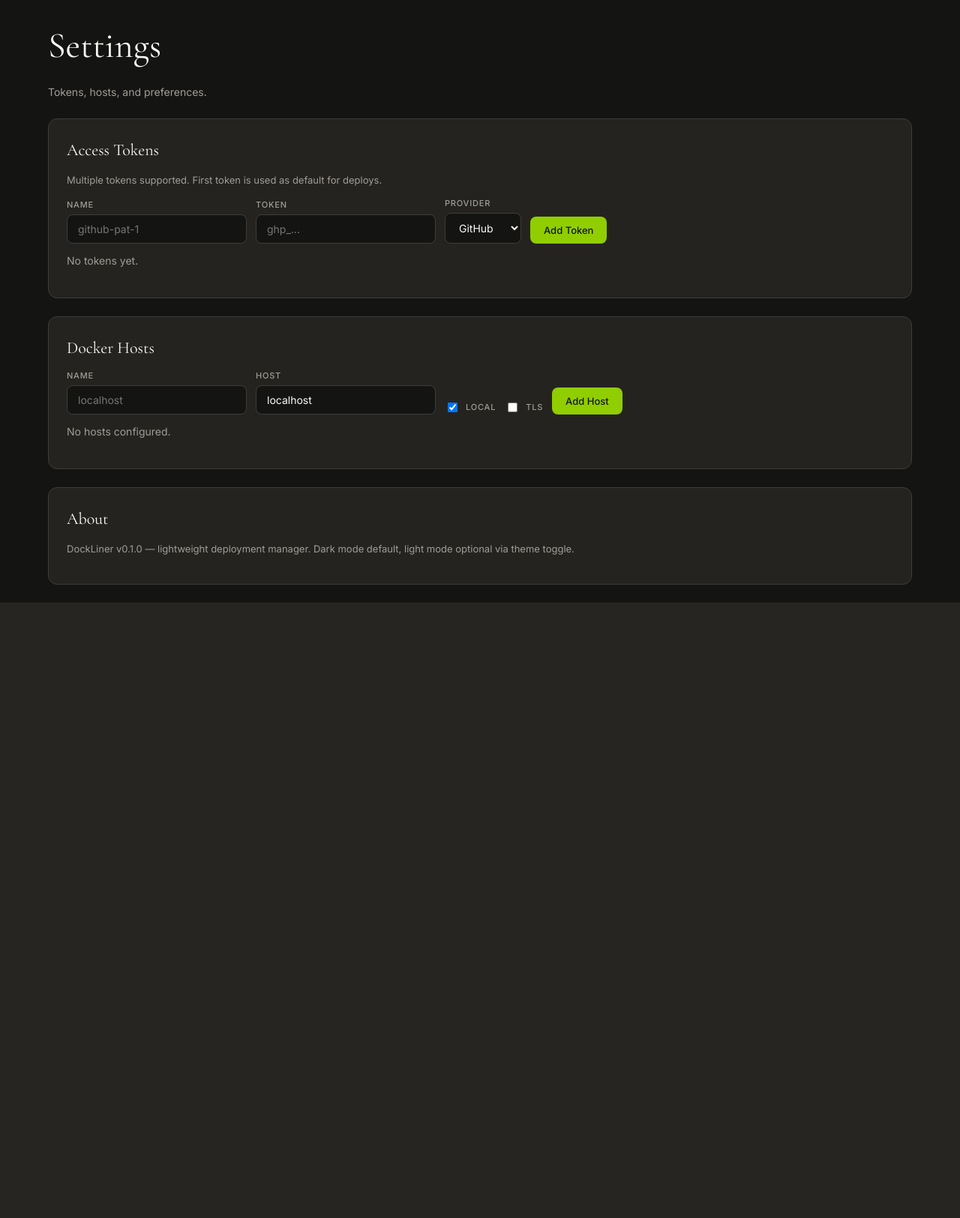
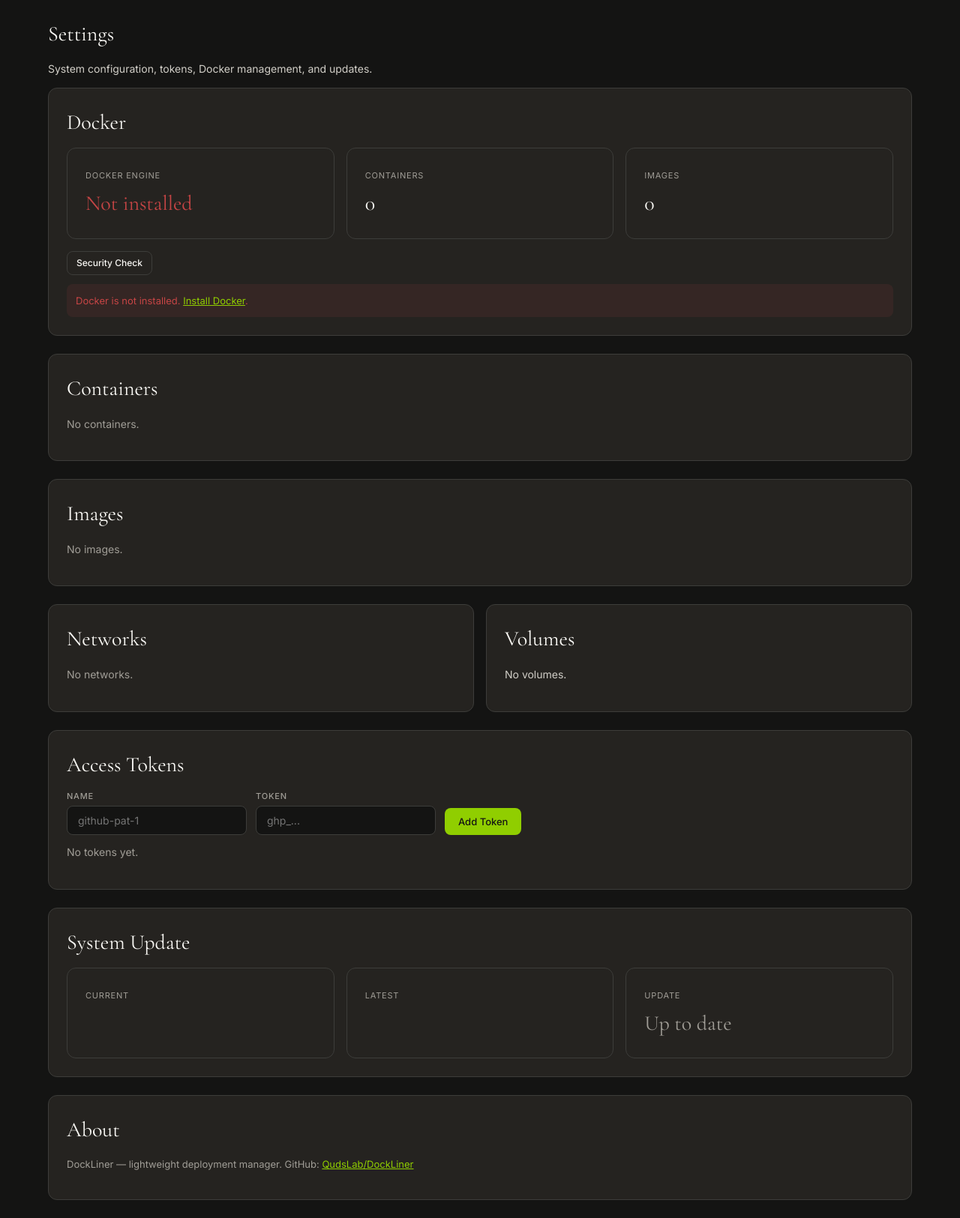
Before and after one commit to QudsLab/DockLiner, a FastAPI app: template app/templates/settings.html in a window 1280 px wide. Shown: the part 64-1689 px from the top of the page at 75% size. Before the commit the page ends 868 px from the top, so only its background shows below. Run offline with FastAPI, Linux system fonts and the light colour scheme; the template is opened without the code that fills it, so the values that code supplies are empty.

Commit message:
Update settings.html

```diff
--- a/app/templates/settings.html
+++ b/app/templates/settings.html
@@ -1,102 +1,180 @@
 {% extends "base.html" %}
 {% block title %}Settings — DockLiner{% endblock %}
 {% block content %}
-<h1 style="font-size:48px; margin-bottom:8px;">Settings</h1>
-<p style="color:var(--muted); margin-bottom:24px;">Tokens, hosts, and preferences.</p>
+<h1 class="hero-title">Settings</h1>
+<p class="section-subtitle">System configuration, tokens, Docker management, and updates.</p>
 
+<!-- Docker Install / Upgrade -->
 <div class="card" style="margin-bottom:24px;">
-  <h2 style="font-size:22px;">Access Tokens</h2>
-  <p style="color:var(--muted); font-size:13px;">Multiple tokens supported. First token is used as default for deploys.</p>
+  <h2 class="section-title">Docker</h2>
+  <div class="grid grid-3" style="margin-bottom:16px;">
+    <div class="card">
+      <label style="font-size:11px;text-transform:uppercase;letter-spacing:0.8px;color:var(--muted);">Docker Engine</label>
+      <div style="font-size:28px;font-family:var(--font-display);color:var(--ink);margin-top:6px;">
+        {% if docker_installed and docker_running %}
+          {{ docker_version or info.ServerVersion or 'Running' }}
+        {% elif docker_installed and not docker_running %}
+          <span style="color:var(--error);">Daemon stopped</span>
+        {% else %}
+          <span style="color:var(--error);">Not installed</span>
+        {% endif %}
+      </div>
+      {% if docker_installed %}
+      <div style="margin-top:10px;">
+        {% if docker_running %}
+          <button class="btn btn-danger btn-sm" onclick="controlDaemon('stop')">Turn Off Daemon</button>
+        {% else %}
+          <button class="btn btn-success btn-sm" onclick="controlDaemon('start')">Turn On Daemon</button>
+        {% endif %}
+      </div>
+      {% endif %}
+    </div>
+    <div class="card">
+      <label style="font-size:11px;text-transform:uppercase;letter-spacing:0.8px;color:var(--muted);">Containers</label>
+      <div style="font-size:28px;font-family:var(--font-display);color:var(--ink);margin-top:6px;">{{ containers|length }}</div>
+    </div>
+    <div class="card">
+      <label style="font-size:11px;text-transform:uppercase;letter-spacing:0.8px;color:var(--muted);">Images</label>
+      <div style="font-size:28px;font-family:var(--font-display);color:var(--ink);margin-top:6px;">{{ images|length }}</div>
+    </div>
+  </div>
+  <div style="display:flex;gap:8px;flex-wrap:wrap;">
+    <a class="btn btn-secondary btn-sm" href="/api/docker/security" onclick="event.preventDefault();fetch(this.href).then(r=>r.json()).then(d=>alert(JSON.stringify(d,null,2)))">Security Check</a>
+  </div>
+  {% if not docker_installed %}
+  <div style="margin-top:12px;padding:12px;background:rgba(198,69,69,0.1);border-radius:var(--radius-md);color:var(--error);font-size:13px;">
+    Docker is not installed. <a href="https://docs.docker.com/engine/install/" target="_blank" style="color:var(--primary);">Install Docker</a>.
+  </div>
+  {% elif docker_installed and not docker_running %}
+  <div style="margin-top:12px;padding:12px;background:rgba(198,69,69,0.1);border-radius:var(--radius-md);color:var(--error);font-size:13px;">
+    Docker is installed but the daemon is not running. Start Docker Desktop or the docker service.
+  </div>
+  {% endif %}
+</div>
+
+<!-- Containers table -->
+<div class="card" style="margin-bottom:24px;">
+  <h2 class="section-title">Containers</h2>
+  {% if containers %}
+  <table class="table">
+    <thead><tr><th>ID</th><th>Image</th><th>Names</th><th>Status</th><th>State</th><th>Ports</th><th>Actions</th></tr></thead>
+    <tbody>
+    {% for c in containers %}
+      <tr>
+        <td>{{ c.ID[:12] }}</td><td>{{ c.Image }}</td><td>{{ c.Names }}</td><td>{{ c.Status }}</td><td>{{ c.State }}</td><td>{{ c.Ports or '-' }}</td>
+        <td>
+          <button class="btn btn-secondary btn-sm" onclick="fetch('/api/docker/containers/{{ c.ID }}/stop',{method:'POST'}).then(()=>location.reload())">Stop</button>
+          <button class="btn btn-danger btn-sm" onclick="fetch('/api/docker/containers/{{ c.ID }}/remove?force=true',{method:'POST'}).then(()=>location.reload())">Remove</button>
+          <button class="btn btn-ghost btn-sm" onclick="fetch('/api/docker/containers/{{ c.ID }}/ports').then(r=>r.json()).then(d=>alert(JSON.stringify(d,null,2)))">Ports</button>
+        </td>
+      </tr>
+    {% endfor %}
+    </tbody>
+  </table>
+  {% else %}<p style="color:var(--muted)">No containers.</p>{% endif %}
+</div>
+
+<!-- Images table -->
+<div class="card" style="margin-bottom:24px;">
+  <h2 class="section-title">Images</h2>
+  {% if images %}
+  <table class="table">
+    <thead><tr><th>Repository</th><th>Tag</th><th>ID</th><th>Size</th><th>Created</th><th>Actions</th></tr></thead>
+    <tbody>
+    {% for i in images %}
+      <tr><td>{{ i.Repository }}</td><td>{{ i.Tag }}</td><td>{{ i.ID[:12] }}</td><td>{{ i.Size }}</td><td>{{ i.CreatedAt }}</td><td><button class="btn btn-danger btn-sm" onclick="fetch('/api/docker/images/{{ i.ID }}/remove',{method:'POST'}).then(()=>location.reload())">Remove</button></td></tr>
+    {% endfor %}
+    </tbody>
+  </table>
+  {% else %}<p style="color:var(--muted)">No images.</p>{% endif %}
+</div>
+
+<!-- Networks & Volumes -->
+<div class="grid grid-2" style="margin-bottom:24px;">
+  <div class="card">
+    <h2 class="section-title">Networks</h2>
+    {% if networks %}
+    <table class="table"><thead><tr><th>Name</th><th>ID</th><th>Driver</th><th>Scope</th></tr></thead><tbody>
+      {% for n in networks %}<tr><td>{{ n.Name }}</td><td>{{ n.ID[:12] }}</td><td>{{ n.Driver }}</td><td>{{ n.Scope }}</td></tr>{% endfor %}
+    </tbody></table>
+    {% else %}<p style="color:var(--muted)">No networks.</p>{% endif %}
+  </div>
+  <div class="card">
+    <h2 class="section-title">Volumes</h2>
+    {% if volumes %}
+    <table class="table"><thead><tr><th>Name</th><th>Driver</th><th>Scope</th></tr></thead><tbody>
+      {% for v in volumes %}<tr><td>{{ v.Name }}</td><td>{{ v.Driver }}</td><td>{{ v.Scope }}</td></tr>{% endfor %}
+    </tbody></table>
+    {% else %}<p class="muted">No volumes.</p>{% endif %}
+  </div>
+</div>
+
+<!-- Access Tokens -->
+<div class="card" style="margin-bottom:24px;">
+  <h2 class="section-title">Access Tokens</h2>
   <form onsubmit="return createToken(this)" style="margin-top:12px;">
     <div class="form-row">
-      <div class="form-col"><label>Name</label><input name="name" required placeholder="github-pat-1"></div>
-      <div class="form-col"><label>Token</label><input name="token" required type="password" placeholder="ghp_..."></div>
-      <div class="form-col"><label>Provider</label>
-        <select name="provider">
-          <option value="github">GitHub</option>
-          <option value="gitlab">GitLab</option>
-          <option value="generic">Generic</option>
-        </select>
-      </div>
+      <div class="form-col"><label>Name</label><input class="input" name="name" required placeholder="github-pat-1"></div>
+      <div class="form-col"><label>Token</label><input class="input" name="token" required type="password" placeholder="ghp_..."></div>
       <div class="form-col" style="align-self:end;"><button class="btn btn-primary">Add Token</button></div>
     </div>
   </form>
   {% if tokens %}
-  <table style="margin-top:16px;">
+  <table class="table" style="margin-top:16px;">
     <thead><tr><th>Name</th><th>Provider</th><th>Created</th><th>Actions</th></tr></thead>
     <tbody>
     {% for t in tokens %}
-      <tr>
-        <td>{{ t.name }}</td>
-        <td>{{ t.provider }}</td>
-        <td>{{ t.created_at.strftime('%Y-%m-%d %H:%M') }}</td>
-        <td><button class="btn btn-secondary btn-sm" onclick="if(confirm('Delete token?')) fetch('/api/tokens/{{ t.id }}',{method:'DELETE'}).then(()=>location.reload())">Delete</button></td>
-      </tr>
+      <tr><td>{{ t.name }}</td><td>GitHub</td><td>{{ t.created_at.strftime('%Y-%m-%d %H:%M') }}</td><td><button class="btn btn-danger btn-sm" onclick="if(confirm('Delete token?')) fetch('/api/tokens/{{ t.id }}',{method:'DELETE'}).then(()=>location.reload())">Delete</button></td></tr>
     {% endfor %}
     </tbody>
   </table>
-  {% else %}
-  <p style="color:var(--muted); margin-top:12px;">No tokens yet.</p>
-  {% endif %}
+  {% else %}<p style="color:var(--muted);margin-top:12px;">No tokens yet.</p>{% endif %}
 </div>
 
+<!-- Version / Update -->
 <div class="card" style="margin-bottom:24px;">
-  <h2 style="font-size:22px;">Docker Hosts</h2>
-  <form onsubmit="return createHost(this)" style="margin-top:12px;">
-    <div class="form-row">
-      <div class="form-col"><label>Name</label><input name="name" required placeholder="localhost"></div>
-      <div class="form-col"><label>Host</label><input name="host" value="localhost"></div>
-      <div class="form-col" style="align-self:end;">
-        <label style="display:flex;gap:8px;align-items:center;cursor:pointer;"><input type="checkbox" name="is_local" checked> Local</label>
+  <h2 class="section-title">System Update</h2>
+  <div class="grid grid-3">
+    <div class="card">
+      <label style="font-size:11px;text-transform:uppercase;letter-spacing:0.8px;color:var(--muted);">Current</label>
+      <div style="font-size:28px;font-family:var(--font-display);color:var(--ink);margin-top:6px;">{{ version.current }}</div>
+    </div>
+    <div class="card">
+      <label style="font-size:11px;text-transform:uppercase;letter-spacing:0.8px;color:var(--muted);">Latest</label>
+      <div style="font-size:28px;font-family:var(--font-display);color:var(--ink);margin-top:6px;">{{ version.latest }}</div>
+    </div>
+    <div class="card">
+      <label style="font-size:11px;text-transform:uppercase;letter-spacing:0.8px;color:var(--muted);">Update</label>
+      <div style="font-size:28px;font-family:var(--font-display);color:var(--ink);margin-top:6px;">
+        {% if version.has_update %}<span style="color:var(--primary);">Available</span>{% else %}<span style="color:var(--muted);">Up to date</span>{% endif %}
       </div>
-      <div class="form-col" style="align-self:end;">
-        <label style="display:flex;gap:8px;align-items:center;cursor:pointer;"><input type="checkbox" name="tls"> TLS</label>
-      </div>
-      <div class="form-col" style="align-self:end;"><button class="btn btn-primary">Add Host</button></div>
     </div>
-  </form>
-  {% if hosts %}
-  <table style="margin-top:16px;">
-    <thead><tr><th>Name</th><th>Host</th><th>Local</th><th>TLS</th><th>Actions</th></tr></thead>
-    <tbody>
-    {% for h in hosts %}
-      <tr>
-        <td>{{ h.name }}</td>
-        <td>{{ h.host }}</td>
-        <td>{% if h.is_local %}Yes{% else %}No{% endif %}</td>
-        <td>{% if h.tls %}Yes{% else %}No{% endif %}</td>
-        <td><button class="btn btn-secondary btn-sm" onclick="if(confirm('Delete host?')) fetch('/api/docker-hosts/{{ h.id }}',{method:'DELETE'}).then(()=>location.reload())">Delete</button></td>
-      </tr>
-    {% endfor %}
-    </tbody>
-  </table>
-  {% else %}
-  <p style="color:var(--muted); margin-top:12px;">No hosts configured.</p>
+  </div>
+  {% if version.url %}
+  <a class="btn btn-secondary" href="{{ version.url }}" target="_blank" style="margin-top:12px;">View Release</a>
   {% endif %}
 </div>
 
 <div class="card">
-  <h2 style="font-size:22px;">About</h2>
-  <p style="color:var(--muted); font-size:13px;">DockLiner v0.1.0 — lightweight deployment manager. Dark mode default, light mode optional via theme toggle.</p>
+  <h2 class="section-title">About</h2>
+  <p style="color:var(--muted);font-size:13px;">DockLiner — lightweight deployment manager. GitHub: <a href="https://github.com/QudsLab/DockLiner" target="_blank" style="color:var(--primary);">QudsLab/DockLiner</a></p>
 </div>
 {% endblock %}
 {% block scripts %}
 <script>
-function createToken(form) {
-  const fd = new FormData(form);
-  fetch('/api/tokens', {
-    method:'POST', headers:{'Content-Type':'application/json'},
-    body: JSON.stringify({name: fd.get('name'), token: fd.get('token'), provider: fd.get('provider')})
-  }).then(r=>{ if(r.ok) location.reload(); else alert('Failed'); });
+function createToken(form){
+  const fd=new FormData(form);
+  fetch('/api/tokens',{method:'POST',headers:{'Content-Type':'application/json'},body:JSON.stringify({name:fd.get('name'),token:fd.get('token'),provider:'github'})})
+    .then(r=>{ if(r.ok) location.reload(); else alert('Failed'); });
   return false;
 }
-function createHost(form) {
-  const fd = new FormData(form);
-  fetch('/api/docker-hosts', {
-    method:'POST', headers:{'Content-Type':'application/json'},
-    body: JSON.stringify({name: fd.get('name'), host: fd.get('host'), is_local: fd.has('is_local'), tls: fd.has('tls')})
-  }).then(r=>{ if(r.ok) location.reload(); else alert('Failed'); });
-  return false;
+
+function controlDaemon(action){
+  if(!confirm((action==='stop'?'Stop':'Start')+' Docker daemon?')) return;
+  fetch('/api/docker/'+action+'-daemon',{method:'POST'}).then(r=>{
+    if(r.ok){ location.reload(); }
+    else{ r.json().then(d=>alert(d.detail||'Failed')); }
+  }).catch(e=>alert('Error: '+e.message));
 }
 </script>
 {% endblock %}
```
